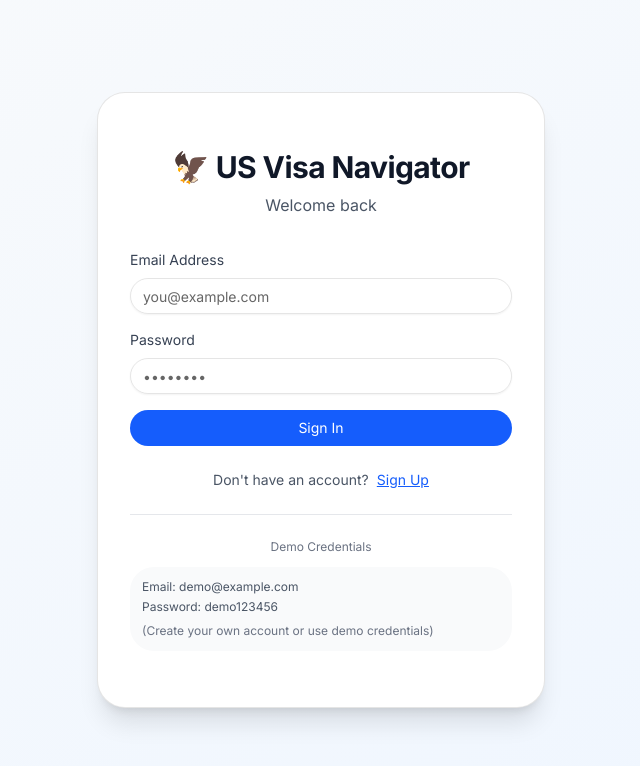
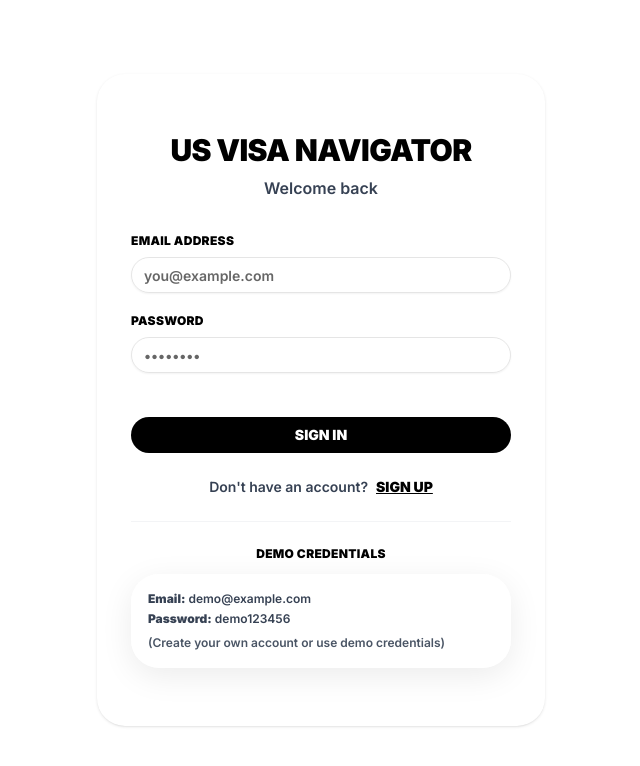
Before and after one commit to tzuchihuang-web/us-visa-nav, a Next.js app: page /auth in a window 1280 px wide. Shown: the top 766 px of the page, without its empty margins (319-959 px from the left). Built offline with nearby package versions, Linux system fonts and the light colour scheme; no server answers.

Commit message:
feat: Revamp UI components for improved aesthetics and usability across authentication and onboarding pages

```diff
--- a/app/auth/page.tsx
+++ b/app/auth/page.tsx
@@ -69,32 +69,32 @@ export default function AuthPage() {
   const displayError = localError || error;
 
   return (
-    <div className="min-h-screen flex items-center justify-center bg-gradient-to-br from-slate-50 to-blue-50 px-4">
-      <Card className="w-full max-w-md shadow-xl">
+    <div className="min-h-screen flex items-center justify-center bg-white px-4">
+      <Card className="w-full max-w-md glass-panel border-2">
         <div className="p-8">
           {/* Header */}
           <div className="text-center mb-8">
-            <h1 className="text-3xl font-bold text-gray-900 mb-2">
-              🦅 US Visa Navigator
+            <h1 className="text-3xl font-black text-black mb-2">
+              US VISA NAVIGATOR
             </h1>
-            <p className="text-gray-600">
+            <p className="text-gray-700 font-semibold">
               {isSignUp ? "Create your account" : "Welcome back"}
             </p>
           </div>
 
           {/* Error Message */}
           {displayError && (
-            <div className="mb-6 p-4 bg-red-50 border border-red-200 rounded-lg">
-              <p className="text-sm text-red-700">{displayError}</p>
+            <div className="mb-6 p-4 glass-panel border-red-200 rounded-xl">
+              <p className="text-sm text-red-700 font-semibold">{displayError}</p>
             </div>
           )}
 
           {/* Form */}
-          <form onSubmit={handleSubmit} className="space-y-4">
+          <form onSubmit={handleSubmit} className="space-y-5">
             {/* Name field (sign up only) */}
             {isSignUp && (
               <div>
-                <label className="block text-sm font-medium text-gray-700 mb-2">
+                <label className="block text-xs font-black text-black mb-2 uppercase tracking-wide">
                   Full Name
                 </label>
                 <Input
@@ -103,14 +103,14 @@ export default function AuthPage() {
                   value={name}
                   onChange={(e) => setName(e.target.value)}
                   disabled={loading}
-                  className="w-full"
+                  className="w-full font-semibold"
                 />
               </div>
             )}
 
             {/* Email field */}
             <div>
-              <label className="block text-sm font-medium text-gray-700 mb-2">
+              <label className="block text-xs font-black text-black mb-2 uppercase tracking-wide">
                 Email Address
               </label>
               <Input
@@ -119,13 +119,13 @@ export default function AuthPage() {
                 value={email}
                 onChange={(e) => setEmail(e.target.value)}
                 disabled={loading}
-                className="w-full"
+                className="w-full font-semibold"
               />
             </div>
 
             {/* Password field */}
             <div>
-              <label className="block text-sm font-medium text-gray-700 mb-2">
+              <label className="block text-xs font-black text-black mb-2 uppercase tracking-wide">
                 Password
               </label>
               <Input
@@ -134,14 +134,14 @@ export default function AuthPage() {
                 value={password}
                 onChange={(e) => setPassword(e.target.value)}
                 disabled={loading}
-                className="w-full"
+                className="w-full font-semibold"
               />
             </div>
 
             {/* Confirm Password field (sign up only) */}
             {isSignUp && (
               <div>
-                <label className="block text-sm font-medium text-gray-700 mb-2">
+                <label className="block text-xs font-black text-black mb-2 uppercase tracking-wide">
                   Confirm Password
                 </label>
                 <Input
@@ -150,7 +150,7 @@ export default function AuthPage() {
                   value={confirmPassword}
                   onChange={(e) => setConfirmPassword(e.target.value)}
                   disabled={loading}
-                  className="w-full"
+                  className="w-full font-semibold"
                 />
               </div>
             )}
@@ -159,19 +159,19 @@ export default function AuthPage() {
             <Button
               type="submit"
               disabled={loading}
-              className="w-full bg-blue-600 hover:bg-blue-700 text-white font-medium py-2"
+              className="w-full bg-black hover:bg-gray-800 text-white font-black py-3 rounded-xl mt-6"
             >
               {loading
-                ? "Loading..."
+                ? "LOADING..."
                 : isSignUp
-                  ? "Sign Up"
-                  : "Sign In"}
+                  ? "SIGN UP"
+                  : "SIGN IN"}
             </Button>
           </form>
 
           {/* Toggle between sign up and sign in */}
           <div className="mt-6 text-center">
-            <p className="text-sm text-gray-600">
+            <p className="text-sm text-gray-700 font-semibold">
               {isSignUp ? "Already have an account?" : "Don't have an account?"}
               <button
                 type="button"
@@ -183,26 +183,26 @@ export default function AuthPage() {
                   setConfirmPassword("");
                   setName("");
                 }}
-                className="ml-2 text-blue-600 hover:text-blue-700 font-medium underline"
+                className="ml-2 text-black hover:text-gray-700 font-black underline"
               >
-                {isSignUp ? "Sign In" : "Sign Up"}
+                {isSignUp ? "SIGN IN" : "SIGN UP"}
               </button>
             </p>
           </div>
 
           {/* Demo info */}
-          <div className="mt-6 pt-6 border-t border-gray-200">
-            <p className="text-xs text-gray-500 text-center mb-3 font-medium">
+          <div className="mt-6 pt-6 border-t border-gray-100">
+            <p className="text-xs text-black text-center mb-3 font-black uppercase tracking-wide">
               Demo Credentials
             </p>
-            <div className="bg-gray-50 p-3 rounded-lg space-y-1 text-xs text-gray-600">
+            <div className="glass-panel p-4 rounded-xl space-y-1 text-xs text-gray-700 font-semibold">
               <p>
-                <span className="font-medium">Email:</span> demo@example.com
+                <span className="font-black">Email:</span> demo@example.com
               </p>
               <p>
-                <span className="font-medium">Password:</span> demo123456
+                <span className="font-black">Password:</span> demo123456
               </p>
-              <p className="text-gray-500 mt-2">
+              <p className="text-gray-600 mt-2">
                 (Create your own account or use demo credentials)
               </p>
             </div>
--- a/app/onboarding/onboarding.module.css
+++ b/app/onboarding/onboarding.module.css
@@ -9,19 +9,19 @@
  */
 
 :root {
-  --primary-color: #3b82f6;
-  --primary-dark: #1e40af;
-  --primary-light: #dbeafe;
-  --success-color: #10b981;
-  --gray-100: #f3f4f6;
+  --primary-color: #000000;
+  --primary-dark: #000000;
+  --primary-light: #f5f5f5;
+  --success-color: #000000;
+  --gray-100: #f5f5f5;
   --gray-200: #e5e7eb;
   --gray-300: #d1d5db;
-  --gray-700: #374151;
-  --gray-900: #111827;
+  --gray-700: #666666;
+  --gray-900: #000000;
   --border-color: #e5e7eb;
-  --shadow-sm: 0 1px 2px 0 rgba(0, 0, 0, 0.05);
-  --shadow-md: 0 4px 6px -1px rgba(0, 0, 0, 0.1);
-  --shadow-lg: 0 10px 15px -3px rgba(0, 0, 0, 0.1);
+  --shadow-sm: 0 2px 8px rgba(0, 0, 0, 0.05);
+  --shadow-md: 0 4px 16px rgba(0, 0, 0, 0.08);
+  --shadow-lg: 0 8px 32px rgba(0, 0, 0, 0.12);
 }
 
 .container {
@@ -30,20 +30,24 @@
   align-items: center;
   justify-content: center;
   padding: 1rem;
-  background: linear-gradient(135deg, #f3f4f6 0%, #e5e7eb 100%);
-  font-family: -apple-system, BlinkMacSystemFont, 'Segoe UI', 'Roboto', sans-serif;
+  background: #ffffff;
+  font-family: 'Inter', -apple-system, BlinkMacSystemFont, 'Segoe UI', 'Roboto', sans-serif;
 }
 
 .spinner {
   font-size: 1.125rem;
-  color: var(--gray-700);
+  color: var(--gray-900);
+  font-weight: 900;
 }
 
 .card {
-  background: white;
-  border-radius: 1rem;
+  background: rgba(255, 255, 255, 0.7);
+  backdrop-filter: blur(12px);
+  -webkit-backdrop-filter: blur(12px);
+  border: 1px solid rgba(255, 255, 255, 0.5);
+  border-radius: 1.5rem;
   box-shadow: var(--shadow-lg);
-  padding: 2.5rem;
+  padding: 3rem;
   max-width: 600px;
   width: 100%;
   animation: slideUp 0.4s ease-out;
@@ -68,17 +72,19 @@
 
 .title {
   font-size: 1.875rem;
-  font-weight: 700;
+  font-weight: 900;
   color: var(--gray-900);
   margin: 0 0 0.5rem 0;
   line-height: 1.2;
+  letter-spacing: -0.02em;
 }
 
 .subtitle {
-  font-size: 1rem;
+  font-size: 0.875rem;
   color: var(--gray-700);
   margin: 0.5rem 0 1.5rem 0;
   line-height: 1.5;
+  font-weight: 600;
 }
 
 .progressBar {
@@ -97,7 +103,8 @@
 }
 
 .progressText {
-  font-size: 0.875rem;
+  font-size: 0.75rem;
+  font-weight: 700;
   color: var(--gray-700);
   margin: 0;
 }
@@ -122,18 +129,20 @@
 }
 
 .questionTitle {
-  font-size: 1.375rem;
-  font-weight: 600;
+  font-size: 1.25rem;
+  font-weight: 900;
   color: var(--gray-900);
-  margin: 0 0 0.75rem 0;
+  margin: 0 0 0.5rem 0;
   line-height: 1.3;
+  letter-spacing: -0.02em;
 }
 
 .questionDescription {
-  font-size: 0.95rem;
+  font-size: 0.875rem;
   color: var(--gray-700);
-  margin: 0 0 1.5rem 0;
+  margin: 0 0 1.25rem 0;
   line-height: 1.5;
+  font-weight: 600;
 }
 
 /* Options Grid */
@@ -144,29 +153,32 @@
 }
 
 .optionButton {
-  padding: 1rem;
+  padding: 1rem 1.25rem;
   border: 2px solid var(--border-color);
-  border-radius: 0.75rem;
-  background: white;
+  border-radius: 1rem;
+  background: rgba(255, 255, 255, 0.6);
+  backdrop-filter: blur(8px);
+  -webkit-backdrop-filter: blur(8px);
   cursor: pointer;
   transition: all 0.2s ease;
   text-align: left;
-  font-size: 1rem;
-  font-weight: 500;
+  font-size: 0.95rem;
+  font-weight: 700;
   color: var(--gray-900);
 }
 
 .optionButton:hover {
   border-color: var(--primary-color);
-  background-color: var(--primary-light);
+  background-color: rgba(255, 255, 255, 0.9);
   transform: translateX(4px);
+  box-shadow: 0 4px 12px rgba(0, 0, 0, 0.08);
 }
 
 .optionButtonActive {
   border-color: var(--primary-color);
-  background-color: var(--primary-light);
-  color: var(--primary-dark);
-  font-weight: 600;
+  background-color: var(--gray-900);
+  color: #ffffff;
+  font-weight: 900;
 }
 
 .optionLabel {
@@ -276,17 +288,21 @@
 
 .backButton {
   min-width: 100px;
+  font-weight: 700;
 }
 
 .nextButton {
   min-width: 120px;
   background-color: var(--primary-color);
   color: white;
-  font-weight: 600;
+  font-weight: 900;
+  border-radius: 0.75rem;
 }
 
 .nextButton:hover:not(:disabled) {
   background-color: var(--primary-dark);
+  transform: translateY(-2px);
+  box-shadow: 0 6px 20px rgba(0, 0, 0, 0.15);
 }
 
 .nextButton:disabled {
--- a/app/onboarding/page.tsx
+++ b/app/onboarding/page.tsx
@@ -91,9 +91,9 @@ export default function OnboardingPage() {
     <div className={styles.container}>
       <div className={styles.card}>
         {/* Header with progress */}
-        <div className={styles.header}>
-          <h1 className={styles.title}>🦅 Welcome to US Visa Navigator</h1>
-          <p className={styles.subtitle}>
+          <div className={styles.header}>
+            <h1 className={styles.title}>WELCOME TO US VISA NAVIGATOR</h1>
+            <p className={styles.subtitle}>
             Let's learn about your visa journey in just a few questions
           </p>
           <div className={styles.progressBar}>
--- a/components/VisaMapRedesigned.tsx
+++ b/components/VisaMapRedesigned.tsx
@@ -425,7 +425,7 @@ const VisaMapRedesigned: React.FC<VisaMapRedesignedProps> = ({
             key={visaId}
             onClick={() => handleNodeClick(visaId)}
             className={`absolute bubble-node flex flex-col items-center justify-center font-black text-center transition-all duration-300 cursor-pointer group
-              ${isSelected ? 'scale-110 z-30' : 'hover:scale-105 z-10'}
+              ${isSelected ? 'scale-110 z-30 !border-4 !border-black' : 'hover:scale-105 z-10'}
               ${
                 isCurrentVisa
                   ? 'w-32 h-32 ring-3 ring-yellow-400 shadow-2xl'
@@ -442,6 +442,7 @@ const VisaMapRedesigned: React.FC<VisaMapRedesignedProps> = ({
               transform: 'translate(-50%, -50%)',
               opacity: isDimmed ? 0.3 : 1,
               color: status === 'locked' ? '#999999' : '#000000',
+              boxShadow: isSelected ? '0 8px 32px rgba(0, 0, 0, 0.3)' : undefined,
             }}
           >
             {/* Visa code label */}
```
Also changed, not shown: components/RecommendedPathPanel.tsx (+14 -14 lines), components/VisaDetailPanel.tsx (+23 -23 lines).
